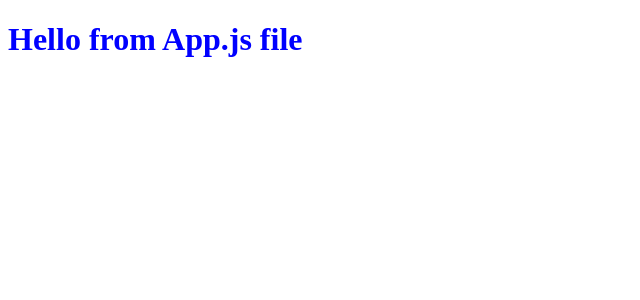
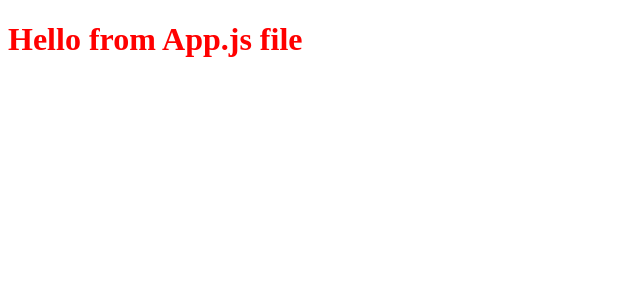
Before and after one commit to pmita/movieApp-react, a React app: page / in a window 1280 px wide. Shown: the top 300 px of the page, without its empty margins (0-640 px from the left). Built offline with nearby package versions, Linux system fonts and the light colour scheme.

Commit message:
fix/last changes

```diff
--- a/src/App.scss
+++ b/src/App.scss
@@ -1,3 +1,3 @@
 h1 {
-    color: blue;
+    color: red;
 }
```
Also changed, not shown: package.json (+4 -4 lines).
